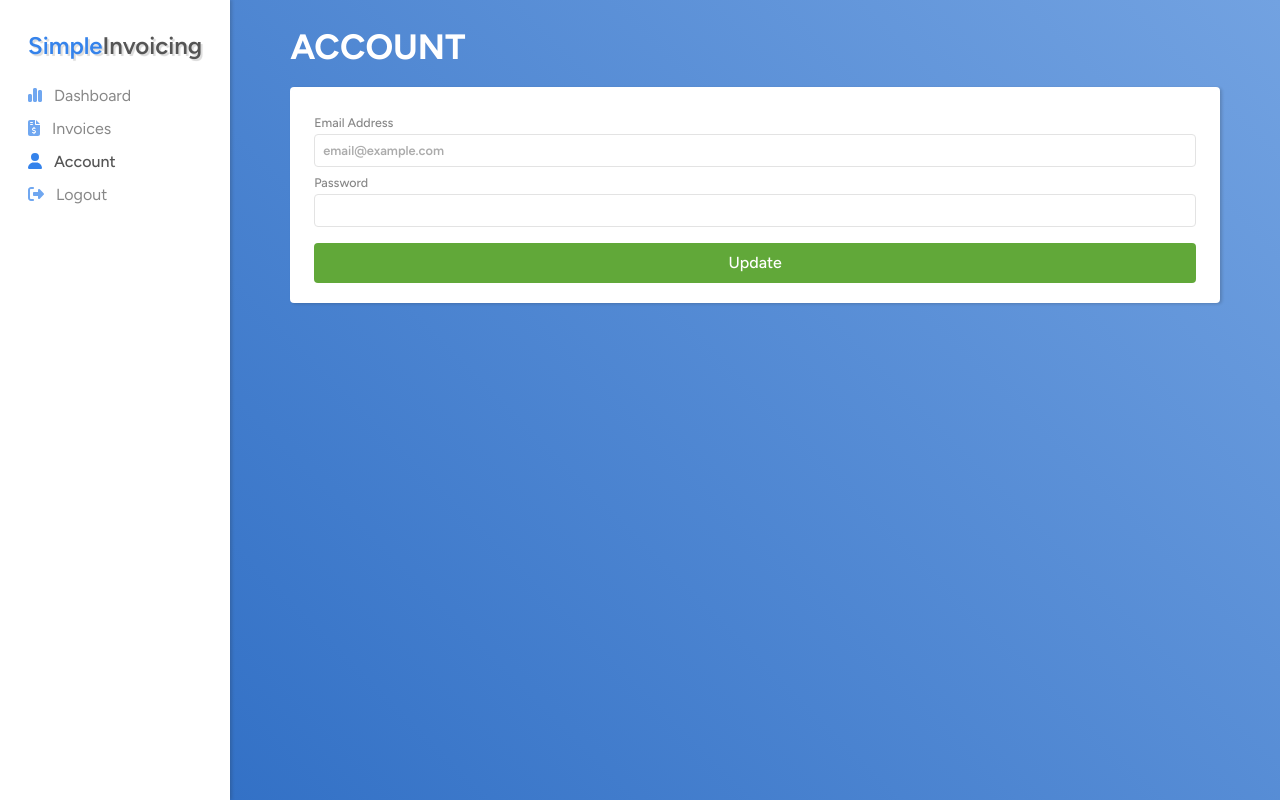
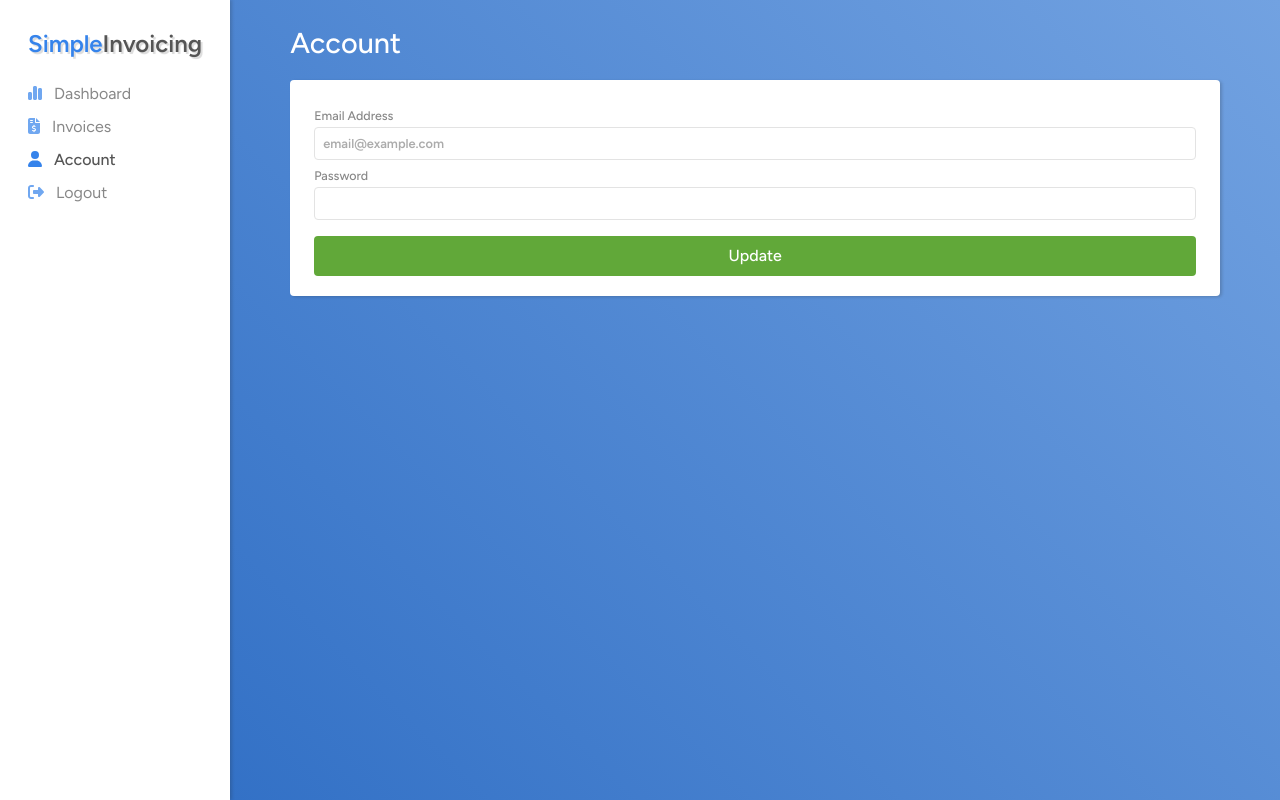
Before and after one commit to beeker1121/dddstructure-frontend, a Vue app: page /dashboard/account in a window 1280 px wide. Built offline with nearby package versions, Linux system fonts and the light colour scheme; sample sign-in values are in the browser's storage.

Commit message:
Improved dashboard header

```diff
--- a/src/components/dashboard/sidebar.vue
+++ b/src/components/dashboard/sidebar.vue
@@ -57,7 +57,7 @@ const logout = () => {
     z-index: 2;
 
     .logo {
-        margin: 26px 0 26px 0;
+        margin: 24px 0 26px 0;
         font-size: 1.5em;
         font-weight: 600;
         text-shadow: 2px 2px 0.7px #ddd;
--- a/src/views/dashboard/account.vue
+++ b/src/views/dashboard/account.vue
@@ -108,9 +108,8 @@ const update = () => {
             margin: 0;
             padding: 0;
             color: #fff;
-            font-size: 2.2em;
-            font-weight: 700;
-            text-transform: uppercase;
+            font-size: 1.8em;
+            font-weight: 500;
         }
 
         button {
--- a/src/views/dashboard/index.vue
+++ b/src/views/dashboard/index.vue
@@ -38,9 +38,8 @@ import Sidebar from '../../components/dashboard/sidebar.vue'
             margin: 0;
             padding: 0;
             color: #fff;
-            font-size: 2.2em;
-            font-weight: 700;
-            text-transform: uppercase;
+            font-size: 1.8em;
+            font-weight: 500;
         }
     }
 
--- a/src/views/dashboard/invoice.vue
+++ b/src/views/dashboard/invoice.vue
@@ -432,9 +432,8 @@ const create = () => {
             margin: 0;
             padding: 0;
             color: #fff;
-            font-size: 2.2em;
-            font-weight: 700;
-            text-transform: uppercase;
+            font-size: 1.8em;
+            font-weight: 500;
         }
 
         button {
--- a/src/views/dashboard/invoices.vue
+++ b/src/views/dashboard/invoices.vue
@@ -100,9 +100,8 @@ const createInvoice = () => {
             margin: 0;
             padding: 0;
             color: #fff;
-            font-size: 2.2em;
-            font-weight: 700;
-            text-transform: uppercase;
+            font-size: 1.8em;
+            font-weight: 500;
         }
 
         button {
```
